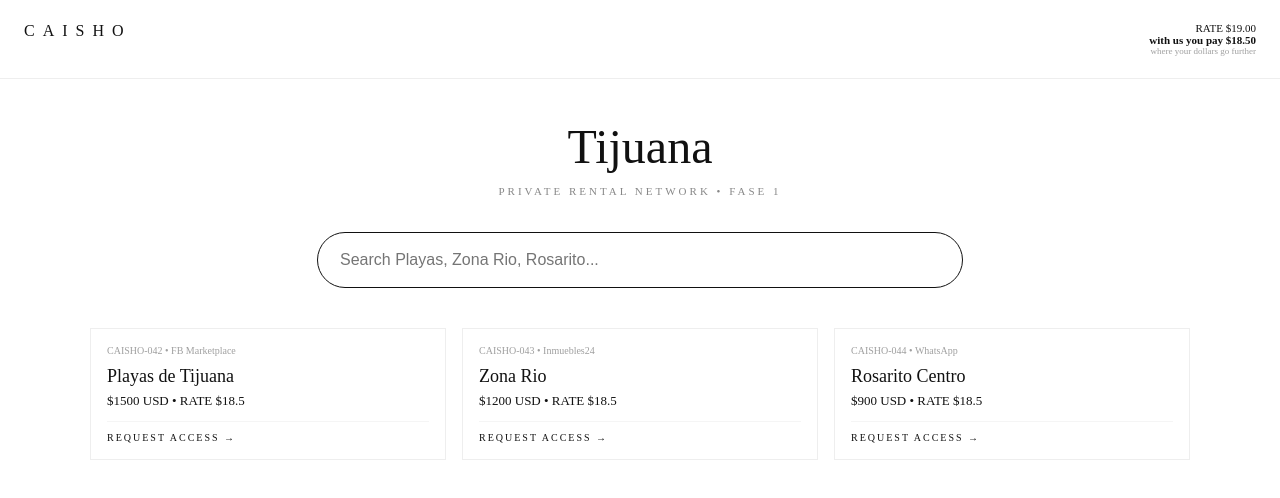
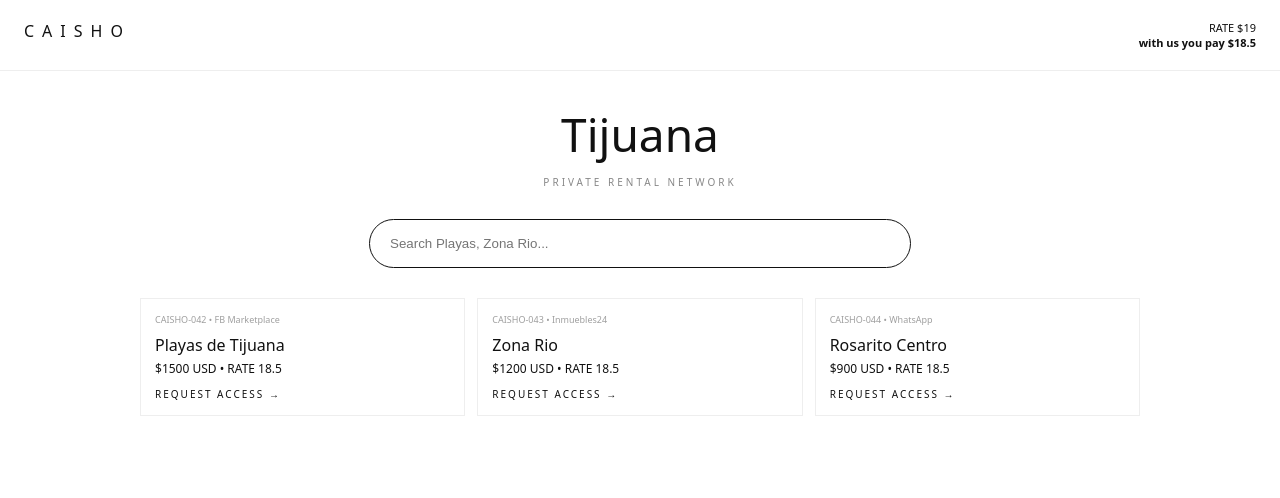
Before and after one commit to axelsilva1239-bot/CAISHO-POS, a Next.js app: page / in a window 1280 px wide. Shown: the top 498 px of the page. Built offline with nearby package versions, Linux system fonts and the light colour scheme.

Commit message:
Update page.js

```diff
--- a/app/page.js
+++ b/app/page.js
@@ -1,36 +1,34 @@
 "use client";
-import { useState, useEffect } from 'react';
+import { useState } from 'react';
 export default function CAISHO() {
-  const [rate, setRate] = useState({ venta: 19.00, caisho: 18.50 });
-  const [q, setQ] = useState("");
-  const casas = [
-    { id: "CAISHO-042", dir: "Playas de Tijuana", precio: 1500, fuente: "FB Marketplace", verified: true },
-    { id: "CAISHO-043", dir: "Zona Rio", precio: 1200, fuente: "Inmuebles24", verified: true },
-    { id: "CAISHO-044", dir: "Rosarito Centro", precio: 900, fuente: "WhatsApp", verified: false },
+  const [q,setQ]=useState("");
+  const rate={venta:19.00,caisho:18.50};
+  const casas=[
+    {id:"CAISHO-042",dir:"Playas de Tijuana",precio:1500,fuente:"FB Marketplace"},
+    {id:"CAISHO-043",dir:"Zona Rio",precio:1200,fuente:"Inmuebles24"},
+    {id:"CAISHO-044",dir:"Rosarito Centro",precio:900,fuente:"WhatsApp"},
   ];
-  return (
-    <div style={{background:"#fff", minHeight:"100vh", color:"#111"}}>
-      <header style={{display:"flex", justifyContent:"space-between", padding:"22px 24px", borderBottom:"1px solid #eee"}}>
-        <div style={{letterSpacing:"8px", fontWeight:200}}>CAISHO</div>
-        <div style={{textAlign:"right", fontSize:"11px"}}><div>RATE ${rate.venta.toFixed(2)}</div><div style={{fontWeight:700}}>with us you pay ${rate.caisho.toFixed(2)}</div><div style={{opacity:0.4, fontSize:"9px"}}>where your dollars go further</div></div>
+  return(
+    <div style={{background:"#fff",minHeight:"100vh",color:"#111",fontFamily:"system-ui"}}>
+      <header style={{display:"flex",justifyContent:"space-between",padding:"20px 24px",borderBottom:"1px solid #eee"}}>
+        <div style={{letterSpacing:"8px"}}>CAISHO</div>
+        <div style={{fontSize:"11px",textAlign:"right"}}>RATE ${rate.venta} <br/><b>with us you pay ${rate.caisho}</b></div>
       </header>
-      <main style={{maxWidth:"1100px", margin:"0 auto", padding:"40px 16px"}}>
-        <div style={{textAlign:"center", marginBottom:"40px"}}>
-          <h1 style={{fontSize:"48px", fontWeight:200, margin:0}}>Tijuana</h1>
-          <p style={{letterSpacing:"3px", fontSize:"11px", opacity:0.5}}>PRIVATE RENTAL NETWORK • FASE 1</p>
-          <input value={q} onChange={e=>setQ(e.target.value)} placeholder="Search Playas, Zona Rio, Rosarito..." style={{marginTop:"24px", width:"100%", maxWidth:"600px", padding:"18px 22px", borderRadius:"40px", border:"1px solid #111", fontSize:"16px"}} />
-        </div>
-        <div style={{display:"grid", gridTemplateColumns:"repeat(auto-fill, minmax(280px,1fr))", gap:"16px"}}>
+      <main style={{maxWidth:"1000px",margin:"0 auto",padding:"32px 16px",textAlign:"center"}}>
+        <h1 style={{fontSize:"46px",fontWeight:200,margin:0}}>Tijuana</h1>
+        <p style={{fontSize:"10px",letterSpacing:"3px",opacity:0.5}}>PRIVATE RENTAL NETWORK</p>
+        <input value={q} onChange={e=>setQ(e.target.value)} placeholder="Search Playas, Zona Rio..." style={{width:"100%",maxWidth:"500px",padding:"16px 20px",borderRadius:"40px",border:"1px solid #111",marginTop:"20px"}}/>
+        <div style={{display:"grid",gridTemplateColumns:"repeat(auto-fill,minmax(280px,1fr))",gap:"12px",marginTop:"30px",textAlign:"left"}}>
           {casas.filter(c=>c.dir.toLowerCase().includes(q.toLowerCase())).map(c=>(
-            <div key={c.id} style={{border:"1px solid #eee", padding:"16px"}}>
-              <div style={{fontSize:"10px", opacity:0.4}}>{c.id} • {c.fuente}</div>
-              <div style={{marginTop:"10px", fontSize:"18px"}}>{c.dir}</div>
-              <div style={{marginTop:"6px", fontSize:"13px"}}>${c.precio} USD • RATE ${rate.caisho}</div>
-              <div style={{marginTop:"12px", fontSize:"10px", letterSpacing:"2px", borderTop:"1px solid #f5f5f5", paddingTop:"10px"}}>REQUEST ACCESS →</div>
+            <div key={c.id} style={{border:"1px solid #eee",padding:"14px"}}>
+              <div style={{fontSize:"9px",opacity:0.4}}>{c.id} • {c.fuente}</div>
+              <div style={{marginTop:"8px"}}>{c.dir}</div>
+              <div style={{fontSize:"12px",marginTop:"4px"}}>${c.precio} USD • RATE {rate.caisho}</div>
+              <div style={{marginTop:"10px",fontSize:"10px",letterSpacing:"2px"}}>REQUEST ACCESS →</div>
             </div>
           ))}
         </div>
       </main>
     </div>
   );
-  }
+            }
```
